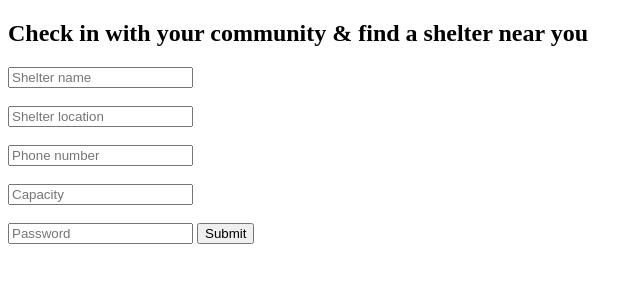
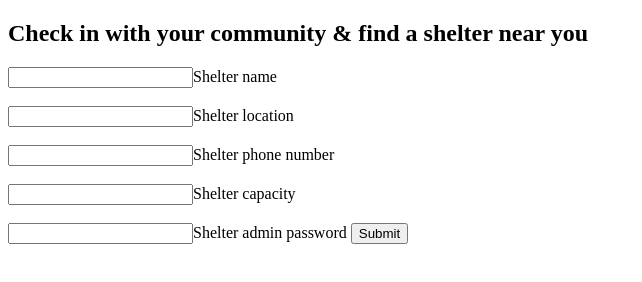
Before and after one commit to willm0602/SSU-WICS-Hackathon-Project-Fall-2021, a website: page pages/shelterreg.html in a window 1280 px wide. Shown: the whole page, without its empty margins (0-642 px from the left). Drawn offline with Linux system fonts and the light colour scheme.

```diff
--- a/pages/shelterreg.html
+++ b/pages/shelterreg.html
@@ -8,31 +8,31 @@
         <h2>Check in with your community & find a shelter near you</h2>
         <form action = "/shelterlist">
             <label for ="sheltername">
-                <input type="text" required id= "sheltername" name = "shelterreg" placeholder="Shelter name">
+                <input type="text" required id= "sheltername" name = "shelterreg">Shelter name
             </label>
 
             <br><br>
 
             <label for ="shelterlocation">
-                <input type="text" required id= "shelterlocation" name = "shelterreg" placeholder="Shelter location">
+                <input type="text" required id= "shelterlocation" name = "shelterreg">Shelter location
             </label>
 
             <br><br>
 
             <label for ="shelterphone">
-                <input type="text" required id= "shelterphone" name = "shelterreg" placeholder="Phone number">
+                <input type="text" required id= "shelterphone" name = "shelterreg">Shelter phone number
             </label>
 
             <br><br>
 
             <label for ="capacity">
-                <input type="text" required id= "capacity" name = "shelterreg" placeholder="Capacity">
+                <input type="text" required id= "capacity" name = "shelterreg">Shelter capacity
             </label>
 
             <br><br>
 
             <label for ="adminpassword">
-                <input type="password" required id= "adminpassword" name = "adminpassword" placeholder="Password">
+                <input type="password" required id= "adminpassword" name = "adminpassword">Shelter admin password
             </label>
 
             <button type="submit">Submit</button>
```
